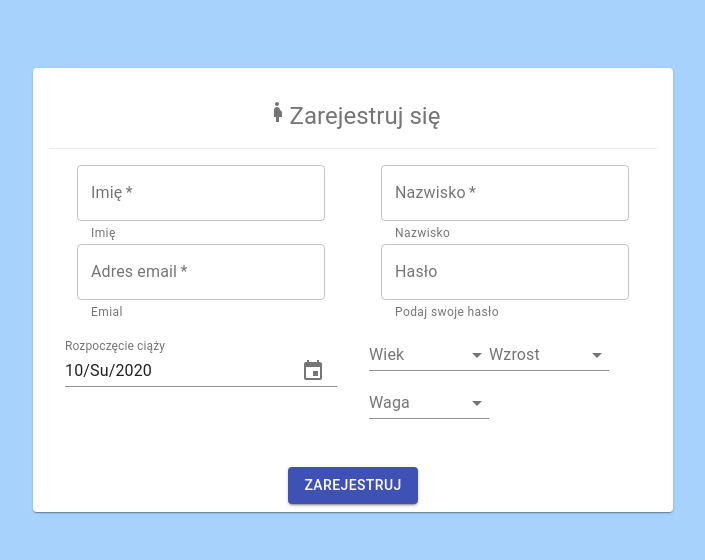
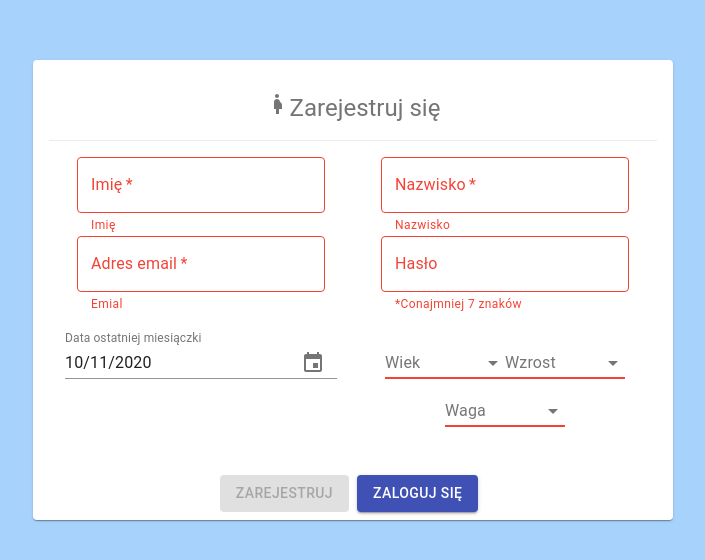
Before and after one commit to mKepka16/loremipsum, a React (Create React App) app in the folder client/: page /rejestracja in a window 1280 px wide. Shown: the part 110-670 px from the top of the page, without its empty margins (287-992 px from the left). Built offline with nearby package versions, Linux system fonts and the light colour scheme.

Commit message:
end frontend

```diff
--- a/client/src/components/App.js
+++ b/client/src/components/App.js
@@ -1,7 +1,7 @@
 import React, { useState } from "react";
-import Login from "./Login";
-import Register from "./Register";
-import MainPage from './MainPage';
+import Login from "./Section-Login/Login";
+import Register from "./Section-Login/Register";
+import MainPage from './Section-Main/MainPage';
 import {
     Route,
     Switch
--- a/client/src/components/Login.jsx
+++ b/client/src/components/Section-Login/Login.jsx
@@ -1,8 +1,8 @@
 import React, { useEffect, useState } from 'react';
-import auth from '../utilities/auth'
+import auth from '../../utilities/auth'
 import axios from 'axios';
 import Cookies from 'js-cookie';
-import "./login.css";
+import "./css/login.css";
 import PersonIcon from "@material-ui/icons/Person";
 import PregnantWomanIcon from '@material-ui/icons/PregnantWoman';
 import {
@@ -22,6 +22,18 @@ function validateEmail(email) {
   const regrEx = /^(([^<>()[\]\\.,;:\s@"]+(\.[^<>()[\]\\.,;:\s@"]+)*)|(".+"))@((\[[0-9]{1,3}\.[0-9]{1,3}\.[0-9]{1,3}\.[0-9]{1,3}])|(([a-zA-Z\-0-9]+\.)+[a-zA-Z]{2,}))$/;
   const result = regrEx.test(String(email).toLowerCase());
   return !result;
+}
+
+function turnONButton(login, password, mail)
+{
+
+  if (login === "" || password === "" || password.length < 7 || validateEmail(mail) === true)
+  {
+    return true
+  }
+  else{
+  return false
+  }
 }
 
 const Login = props => {
@@ -117,7 +129,7 @@ const Login = props => {
                   <Button
                     variant="contained"
                     color="primary"
-                    disabled={errorEmail}
+                    disabled={turnONButton(login, password, login)}
                     onClick={() => {
                       auth.login(login, password,
                       () => {
--- a/client/src/components/Register.jsx
+++ b/client/src/components/Section-Login/Register.jsx
@@ -1,8 +1,8 @@
 import React, { useState } from "react";
-import axios from 'axios';
-import Cookies from 'js-cookie';
-import auth from '../utilities/auth';
-import "./register.css";
+import axios from "axios";
+import Cookies from "js-cookie";
+import auth from "../../utilities/auth";
+import "./css/register.css";
 import Grid from "@material-ui/core/Grid";
 import Card from "@material-ui/core/Card";
 import CardActions from "@material-ui/core/CardActions";
@@ -13,39 +13,80 @@ import TextField from "@material-ui/core/TextField";
 import Button from "@material-ui/core/Button";
 import Divider from "@material-ui/core/Divider";
 import PregnantWomanIcon from "@material-ui/icons/PregnantWoman";
-import MomentUtils from "@date-io/moment";
 import InputLabel from "@material-ui/core/InputLabel";
-import MenuItem from "@material-ui/core/MenuItem";
-
+import DateFnsUtils from "@date-io/date-fns";
 import FormControl from "@material-ui/core/FormControl";
 import Select from "@material-ui/core/Select";
+import { Link } from 'react-router-dom';
 import {
   MuiPickersUtilsProvider,
   KeyboardDatePicker,
 } from "@material-ui/pickers";
-
+import MenuItem from "@material-ui/core/MenuItem";
 
 function validateEmail(email) {
   const regrEx = /^(([^<>()[\]\\.,;:\s@"]+(\.[^<>()[\]\\.,;:\s@"]+)*)|(".+"))@((\[[0-9]{1,3}\.[0-9]{1,3}\.[0-9]{1,3}\.[0-9]{1,3}])|(([a-zA-Z\-0-9]+\.)+[a-zA-Z]{2,}))$/;
   const result = regrEx.test(String(email).toLowerCase());
-  return !result;
+  if (email === "") return result;
+  else return !result;
 }
 
-const Register = props => {
-  const [errorEmail, setErrorEmail] = useState(false);
-  const [login, setLogin] = useState('');
-  const [password, setPassword] = useState('');
-  const [firstName, setFirstName] = useState('');
-  const [lastName, setLastName] = useState('');
-  const [age, setAge] = useState('');
-  const [height, setHeight] = useState('');
-  const [weight, setWeight] = useState('');
-  const [date, setDate] = useState('data123');
-  const [message, setMessage] = useState(''); //error message
+function validateData(data) {
+  if (data === "") return true;
+  else return false;
+}
 
+function validatePassword(password) {
+  if (password === "" || password.length < 7) return true;
+  else return false;
+}
+
+function turnONButton(
+  login,
+  password,
+  errorEmail,
+  firstName,
+  lastName,
+  age,
+  height,
+  weight
+) {
+  if (
+    login === "" ||
+    validatePassword(password) === true ||
+    errorEmail === true ||
+    firstName === "" ||
+    lastName === "" ||
+    age === "" ||
+    height === "" ||
+    weight === ""
+  ) {
+    return true;
+  } else return false;
+}
+
+const Register = (props) => {
+  const [errorEmail, setErrorEmail] = useState(true);
+  const [login, setLogin] = useState("");
+  const [password, setPassword] = useState("");
+  const [firstName, setFirstName] = useState("");
+  const [lastName, setLastName] = useState("");
+  const [age, setAge] = useState("");
+  const [height, setHeight] = useState("");
+  const [weight, setWeight] = useState("");
+  const [date, setDate] = React.useState(new Date());
+  const handleDateChange = (date) => {
+    setDate(date);
+  };
+  const [message, setMessage] = useState(""); //error message
+
+  const wiek = [10,11,12,13,14,15,16,17,18,19,20,21,22,23,24,25,26,27,28,29,30,31,32,33,34,35,36,37,38,39,40,41,42,43,44,45,46,47,48,49,50,51,52,53,54,55,56,57,58,59,60,61,62,63,64,65,66,67,68,69,70];
+  const wzrost = [140,141,142,143,144,145,146,147,148,149,150,151,152,153,154,155,156,157,158,159,160,161,162,163,164,165,166,167,168,169,170,171,172,173,174,175,176,177,178,179,180,181,182,183,184,185,186,187,188,189,190,191,192,193,194,195,196,197,198,199,200,201,202,203,204,205,206,207,208,209,  ];
+  const waga = [40,41,42,43,44,45,46,47,48,49,50,51,52,53,54,55,56,57,58,59,60,61,62,63,64,65,66,67,68,69,70,71,72,73,74,75,76,77,78,79,80,81,82,83,84,85,86,87,88,89,90,91,92,93,94,95,96,97,98,99,100,101,102,103,104,105,106,107,108,109,110,111,112,113,114,115,116,117,118,119,120,121,122,123,124,125,126,127,128,129,130,131,132,133,134,135,136,137,138,139,  ];
   const register = () => {
     axios
-      .post('api/register',
+      .post(
+        "api/register",
         {
           login,
           password,
@@ -54,23 +95,24 @@ const Register = props => {
           lastName,
           age,
           height,
-          weight
+          weight,
         },
         {
           headers: {
-              'Authorization': `Bearer ${Cookies.get('token')}`
-          }
-      })
-      .then(res => {
+            Authorization: `Bearer ${Cookies.get("token")}`,
+          },
+        }
+      )
+      .then((res) => {
         auth.logout(() => {
           props.history.push("/");
-        })
+        });
       })
-      .catch(err => {
+      .catch((err) => {
         console.log(err);
         // setMessage(err.response.data.error.message);
       });
-  }
+  };
 
   return (
     <div>
@@ -104,8 +146,9 @@ const Register = props => {
                           label="Imię"
                           helperText="Imię"
                           variant="outlined"
+                          error={validateData(firstName)}
                           value={firstName}
-                          onChange={e => setFirstName(e.target.value)}
+                          onChange={(e) => setFirstName(e.target.value)}
                         />
                       </Typography>
 
@@ -118,29 +161,27 @@ const Register = props => {
                           variant="outlined"
                           error={errorEmail}
                           value={login}
-                          onChange={e => {
+                          onChange={(e) => {
                             setErrorEmail(validateEmail(e.currentTarget.value));
                             setLogin(e.currentTarget.value);
                           }}
                         />
                       </Typography>
-
-                      <Typography>
-
-                      </Typography>
-                      <MuiPickersUtilsProvider utils={MomentUtils}>
+                      <Typography align="center">
+                      <MuiPickersUtilsProvider utils={DateFnsUtils}>
                         <KeyboardDatePicker
                           margin="normal"
                           id="date-picker-dialog"
-                          label="Rozpoczęcie ciąży"
+                          label="Data ostatniej miesiączki"
                           format="MM/dd/yyyy"
-                          // value={date}
-                          // onChange={e => setDate(e.target.value)}
+                          value={date}
+                          onChange={handleDateChange}
                           KeyboardButtonProps={{
                             "aria-label": "change date",
                           }}
                         />
                       </MuiPickersUtilsProvider>
+                      </Typography>
                     </Grid>
 
                     <Grid item xs={6}>
@@ -152,7 +193,8 @@ const Register = props => {
                           helperText="Nazwisko"
                           variant="outlined"
                           value={lastName}
-                          onChange={e => setLastName(e.target.value)}
+                          error={validateData(lastName)}
+                          onChange={(e) => setLastName(e.target.value)}
                         />
                       </Typography>
 
@@ -162,14 +204,15 @@ const Register = props => {
                           label="Hasło"
                           type="password"
                           variant="outlined"
-                          helperText="Podaj swoje hasło"
+                          helperText="*Conajmniej 7 znaków"
+                          error={validatePassword(password)}
                           value={password}
-                          onChange={e => setPassword(e.target.value)}
+                          onChange={(e) => setPassword(e.target.value)}
                         />
                       </Typography>
 
                       <div className="inputs">
-                        <Typography>
+                        <Typography align="center">
                           <FormControl className="marg">
                             <InputLabel id="demo-simple-select-label">
                               Wiek
@@ -178,29 +221,14 @@ const Register = props => {
                               labelId="demo-simple-select-label"
                               id="demo-simple-select"
                               value={age}
-                              onChange={e => setAge(e.target.value)}
+                              error={validateData(age)}
+                              onChange={(e) => setAge(e.target.value)}
                             >
-                              <MenuItem value={15}>Ten</MenuItem>
-                              <MenuItem value={16}>Twenty</MenuItem>
-                              <MenuItem value={17}>Thirty</MenuItem>
-                              <MenuItem value={18}>Ten</MenuItem>
-                              <MenuItem value={19}>Twenty</MenuItem>
-                              <MenuItem value={20}>Thirty</MenuItem>
-                              <MenuItem value={10}>Ten</MenuItem>
-                              <MenuItem value={20}>Twenty</MenuItem>
-                              <MenuItem value={30}>Thirty</MenuItem>
-                              <MenuItem value={10}>Ten</MenuItem>
-                              <MenuItem value={20}>Twenty</MenuItem>
-                              <MenuItem value={30}>Thirty</MenuItem>
-                              <MenuItem value={10}>Ten</MenuItem>
-                              <MenuItem value={20}>Twenty</MenuItem>
-                              <MenuItem value={30}>Thirty</MenuItem>
-                              <MenuItem value={10}>Ten</MenuItem>
-                              <MenuItem value={20}>Twenty</MenuItem>
-                              <MenuItem value={30}>Thirty</MenuItem>
-                              <MenuItem value={10}>Ten</MenuItem>
-                              <MenuItem value={20}>Twenty</MenuItem>
-                              <MenuItem value={30}>Thirty</MenuItem>
+                              {wiek.map((value) => {
+                                return (
+                                  <MenuItem value={value}>{value}</MenuItem>
+                                );
+                              })}
                             </Select>
                           </FormControl>
 
@@ -212,29 +240,14 @@ const Register = props => {
                               labelId="demo-simple-select-label"
                               id="demo-simple-select"
                               value={height}
-                              onChange={e => setHeight(e.target.value)}
+                              error={validateData(height)}
+                              onChange={(e) => setHeight(e.target.value)}
                             >
-                              <MenuItem value={10}>Ten</MenuItem>
-                              <MenuItem value={20}>Twenty</MenuItem>
-                              <MenuItem value={30}>Thirty</MenuItem>
-                              <MenuItem value={10}>Ten</MenuItem>
-                              <MenuItem value={20}>Twenty</MenuItem>
-                              <MenuItem value={30}>Thirty</MenuItem>
-                              <MenuItem value={10}>Ten</MenuItem>
-                              <MenuItem value={20}>Twenty</MenuItem>
-                              <MenuItem value={30}>Thirty</MenuItem>
-                              <MenuItem value={10}>Ten</MenuItem>
-                              <MenuItem value={20}>Twenty</MenuItem>
-                              <MenuItem value={30}>Thirty</MenuItem>
-                              <MenuItem value={10}>Ten</MenuItem>
-                              <MenuItem value={20}>Twenty</MenuItem>
-                              <MenuItem value={30}>Thirty</MenuItem>
-                              <MenuItem value={10}>Ten</MenuItem>
-                              <MenuItem value={20}>Twenty</MenuItem>
-                              <MenuItem value={30}>Thirty</MenuItem>
-                              <MenuItem value={10}>Ten</MenuItem>
-                              <MenuItem value={20}>Twenty</MenuItem>
-                              <MenuItem value={30}>Thirty</MenuItem>
+                              {wzrost.map((value) => {
+                                return (
+                                  <MenuItem value={value}>{value}</MenuItem>
+                                );
+                              })}
                             </Select>
                           </FormControl>
 
@@ -246,29 +259,14 @@ const Register = props => {
                               labelId="demo-simple-select-label"
                               id="demo-simple-select"
                               value={weight}
-                              onChange={e => setWeight(e.target.value)}
+                              error={validateData(weight)}
+                              onChange={(e) => setWeight(e.target.value)}
                             >
-                              <MenuItem value={10}>Ten</MenuItem>
-                              <MenuItem value={20}>Twenty</MenuItem>
-                              <MenuItem value={30}>Thirty</MenuItem>
-                              <MenuItem value={10}>Ten</MenuItem>
-                              <MenuItem value={20}>Twenty</MenuItem>
-                              <MenuItem value={30}>Thirty</MenuItem>
-                              <MenuItem value={10}>Ten</MenuItem>
-                              <MenuItem value={20}>Twenty</MenuItem>
-                              <MenuItem value={30}>Thirty</MenuItem>
-                              <MenuItem value={10}>Ten</MenuItem>
-                              <MenuItem value={20}>Twenty</MenuItem>
-                              <MenuItem value={30}>Thirty</MenuItem>
-                              <MenuItem value={10}>Ten</MenuItem>
-                              <MenuItem value={20}>Twenty</MenuItem>
-                              <MenuItem value={30}>Thirty</MenuItem>
-                              <MenuItem value={10}>Ten</MenuItem>
-                              <MenuItem value={20}>Twenty</MenuItem>
-                              <MenuItem value={30}>Thirty</MenuItem>
-                              <MenuItem value={10}>Ten</MenuItem>
-                              <MenuItem value={20}>Twenty</MenuItem>
-                              <MenuItem value={30}>Thirty</MenuItem>
+                              {waga.map((value) => {
+                                return (
+                                  <MenuItem value={value}>{value}</MenuItem>
+                                );
+                              })}
                             </Select>
                           </FormControl>
                         </Typography>
@@ -279,11 +277,37 @@ const Register = props => {
               </Grid>
             </CardContent>
             <CardActions>
-              <Grid item xs={12}>
-                <Typography align="center">
-                  <Button variant="contained" color="primary" onClick={register}>
+              <Grid item xs={6}>
+                <Typography align="right">
+                  <Button
+                    variant="contained"
+                    color="primary"
+                    onClick={register}
+                    disabled={turnONButton(
+                      login,
+                      password,
+                      errorEmail,
+                      firstName,
+                      lastName,
+                      age,
+                      height,
+                      weight
+                    )}
+                  >
                     Zarejestruj
                   </Button>
+                </Typography>
+              </Grid>
+              <Grid item xs={6}>
+                <Typography align="left">
+                  <Link to="/">
+                    <Button
+                      variant="contained"
+                      color="primary"
+                    >
+                      Zaloguj się
+                    </Button>
+                  </Link>
                 </Typography>
               </Grid>
             </CardActions>
@@ -293,6 +317,6 @@ const Register = props => {
       </Grid>
     </div>
   );
-}
+};
 
 export default Register;
--- a/client/src/components/login.css
+++ b/client/src/components/Section-Login/css/login.css
@@ -8,3 +8,7 @@
     height: 100vh;
 
 }
+
+a {
+    text-decoration: none;
+}
--- a/client/src/components/register.css
+++ b/client/src/components/Section-Login/css/register.css
@@ -2,3 +2,7 @@
   width: 15vh;
   margin: 50px;
 }
+
+.inputs {
+  margin-top: 2vh;
+}
--- a/client/src/components/MainPage.jsx
+++ b/client/src/components/Section-Main/MainPage.jsx
@@ -1,6 +1,6 @@
 import React, { useContext } from 'react';
-import auth from '../utilities/auth';
-import UserContext from '../utilities/userContext';
+import auth from '../../utilities/auth';
+import UserContext from '../../utilities/userContext';
 
 const MainPage = props => {
     const {user, setUser} = useContext(UserContext);
--- a/package.json
+++ b/package.json
@@ -22,12 +22,16 @@
   },
   "homepage": "https://github.com/mKepka16/loremipsum#readme",
   "dependencies": {
+    "@date-io/date-fns": "^1.3.13",
+    "axios": "^0.20.0",
     "bcrypt": "^5.0.0",
     "body-parser": "^1.19.0",
     "concurrently": "^5.3.0",
+    "date-fns": "^2.16.1",
     "dotenv": "^8.2.0",
     "express": "^4.17.1",
     "express-fileupload": "^1.2.0",
+    "js-cookie": "^2.2.1",
     "jsonwebtoken": "^8.5.1",
     "mongodb": "^3.6.2",
     "morgan": "^1.10.0",
```
Also changed, not shown: client/src/components/ProtectedRoute.js (renamed from client/src/components/ProtectedRoute.jsx), 1 other file (tests, documents, lock files or other folders).
